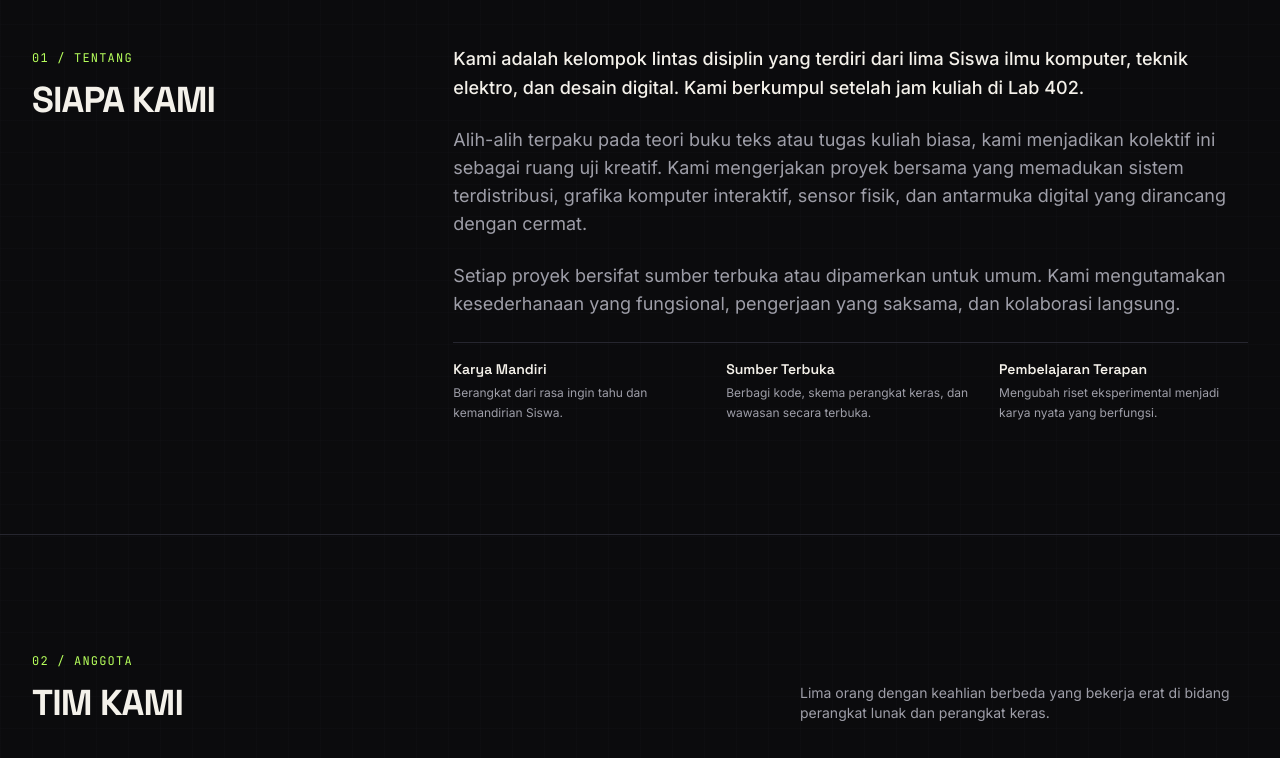
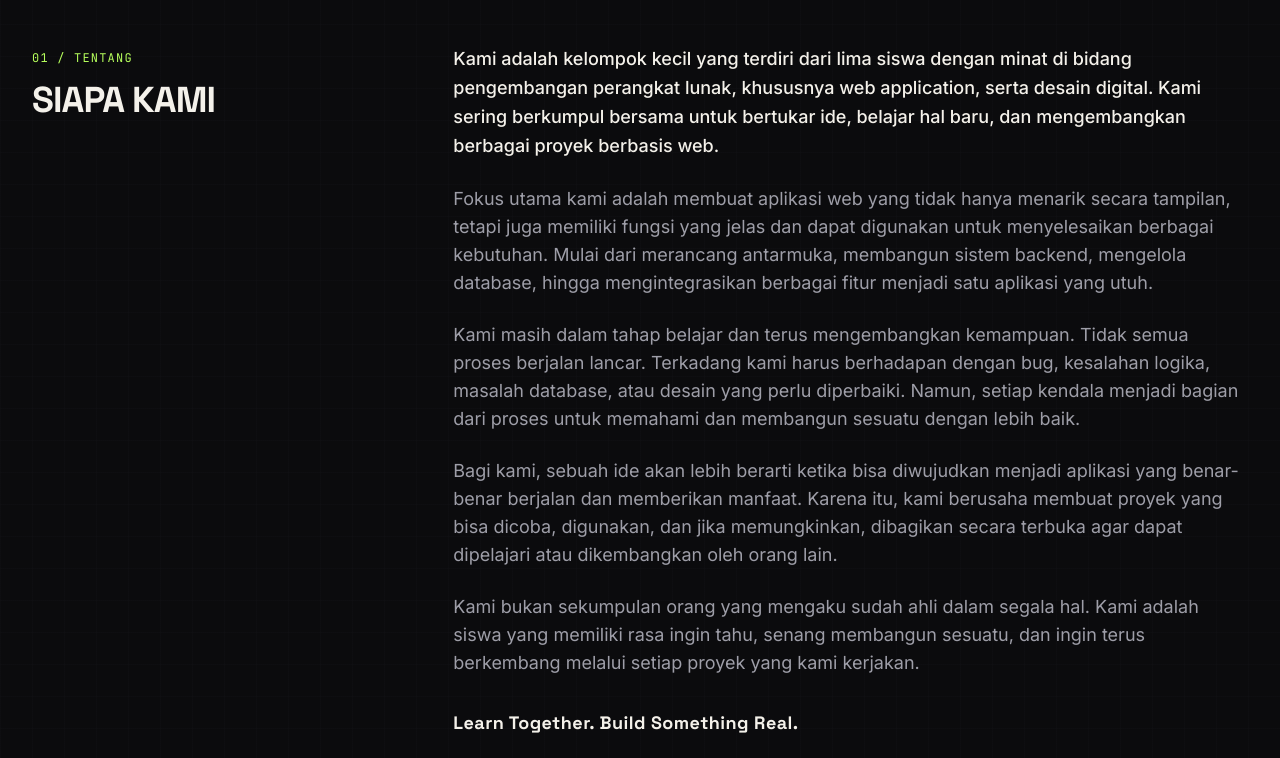
Before and after one commit to fuadhasan8001-beep/boundless, a plain HTML site: page index.html in a window 1280 px wide. Shown: the part 680-1438 px from the top of the page. Drawn offline with nearby package versions, Linux system fonts and the light colour scheme.

```diff
--- a/index.html
+++ b/index.html
@@ -151,14 +151,21 @@
 </div>
 <div class="lg:col-span-8 space-y-6 text-base sm:text-lg text-textMuted leading-relaxed">
 <p class="text-textMain font-medium leading-relaxed">
-        Kami adalah kelompok lintas disiplin yang terdiri dari lima Siswa ilmu komputer, teknik elektro, dan desain digital. Kami berkumpul setelah jam kuliah di Lab 402.
+        Kami adalah kelompok kecil yang terdiri dari lima siswa dengan minat di bidang pengembangan perangkat lunak, khususnya web application, serta desain digital. Kami sering berkumpul bersama untuk bertukar ide, belajar hal baru, dan mengembangkan berbagai proyek berbasis web.
       </p>
 <p>
-        Alih-alih terpaku pada teori buku teks atau tugas kuliah biasa, kami menjadikan kolektif ini sebagai ruang uji kreatif. Kami mengerjakan proyek bersama yang memadukan sistem terdistribusi, grafika komputer interaktif, sensor fisik, dan antarmuka digital yang dirancang dengan cermat.
+        Fokus utama kami adalah membuat aplikasi web yang tidak hanya menarik secara tampilan, tetapi juga memiliki fungsi yang jelas dan dapat digunakan untuk menyelesaikan berbagai kebutuhan. Mulai dari merancang antarmuka, membangun sistem backend, mengelola database, hingga mengintegrasikan berbagai fitur menjadi satu aplikasi yang utuh.
       </p>
 <p>
-        Setiap proyek bersifat sumber terbuka atau dipamerkan untuk umum. Kami mengutamakan kesederhanaan yang fungsional, pengerjaan yang saksama, dan kolaborasi langsung.
+        Kami masih dalam tahap belajar dan terus mengembangkan kemampuan. Tidak semua proses berjalan lancar. Terkadang kami harus berhadapan dengan bug, kesalahan logika, masalah database, atau desain yang perlu diperbaiki. Namun, setiap kendala menjadi bagian dari proses untuk memahami dan membangun sesuatu dengan lebih baik.
       </p>
+<p>
+        Bagi kami, sebuah ide akan lebih berarti ketika bisa diwujudkan menjadi aplikasi yang benar-benar berjalan dan memberikan manfaat. Karena itu, kami berusaha membuat proyek yang bisa dicoba, digunakan, dan jika memungkinkan, dibagikan secara terbuka agar dapat dipelajari atau dikembangkan oleh orang lain.
+      </p>
+<p>
+        Kami bukan sekumpulan orang yang mengaku sudah ahli dalam segala hal. Kami adalah siswa yang memiliki rasa ingin tahu, senang membangun sesuatu, dan ingin terus berkembang melalui setiap proyek yang kami kerjakan.
+      </p>
+<p class="pt-2 font-display font-bold text-textMain tracking-wide">Learn Together. Build Something Real.</p>
 <div class="pt-4 grid grid-cols-1 sm:grid-cols-3 gap-6 border-t border-borderLine text-sm">
 <div>
 <h4 class="font-display font-semibold text-textMain mb-1">Karya Mandiri</h4>
@@ -207,7 +214,7 @@
 <!-- Baris kedua: Nanda, Marvel (tengah), Vanissa -->
 <article class="lg:col-span-2 rounded-lg bg-surface border border-borderLine overflow-hidden hover:border-limeAccent transition-colors group">
 <a class="block" href="https://www.instagram.com/ldnys_nandd/" target="_blank" rel="noopener noreferrer" aria-label="Buka Instagram Nanda Aurelia Khoirunnisaa">
-<div class="aspect-square overflow-hidden bg-[#1A1A22]"><img alt="Foto profil Instagram Nanda Aurelia Khoirunnisaa" class="w-full h-full object-cover group-hover:scale-105 transition-transform duration-300" src="https://unavatar.io/instagram/ldnys_nandd"/></div>
+<div class="aspect-square overflow-hidden bg-[#1A1A22]"><img alt="Foto Nanda Aurelia Khoirunnisaa" class="w-full h-full object-cover object-[center_45%] group-hover:scale-105 transition-transform duration-300" src="assets/team/nanda.jpeg"/></div>
 <div class="p-5"><p class="text-xs font-mono text-limeAccent mb-2">ANGGOTA TIM</p><h3 class="text-lg font-display font-bold text-textMain">Nanda Aurelia Khoirunnisaa</h3><p class="text-sm text-textMuted mt-2">@ldnys_nandd</p></div>
 </a><div class="px-5 pb-5"><a class="text-xs font-mono text-textMuted hover:text-limeAccent transition-colors" href="https://github.com/nandaa-cpp" target="_blank" rel="noopener noreferrer">GitHub ↗</a></div>
 </article>
```
Also changed, not shown: assets/team/nanda.jpeg (added).
